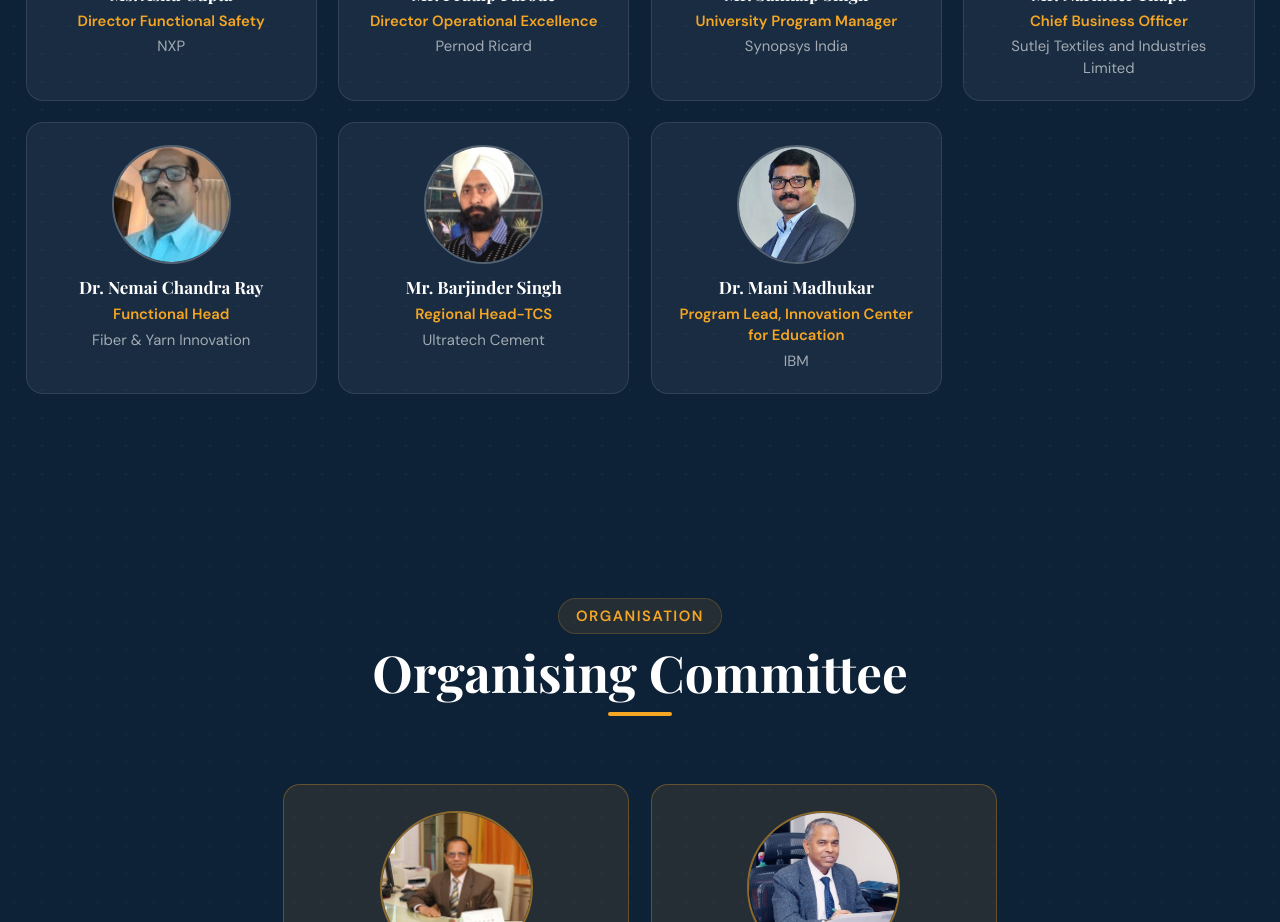
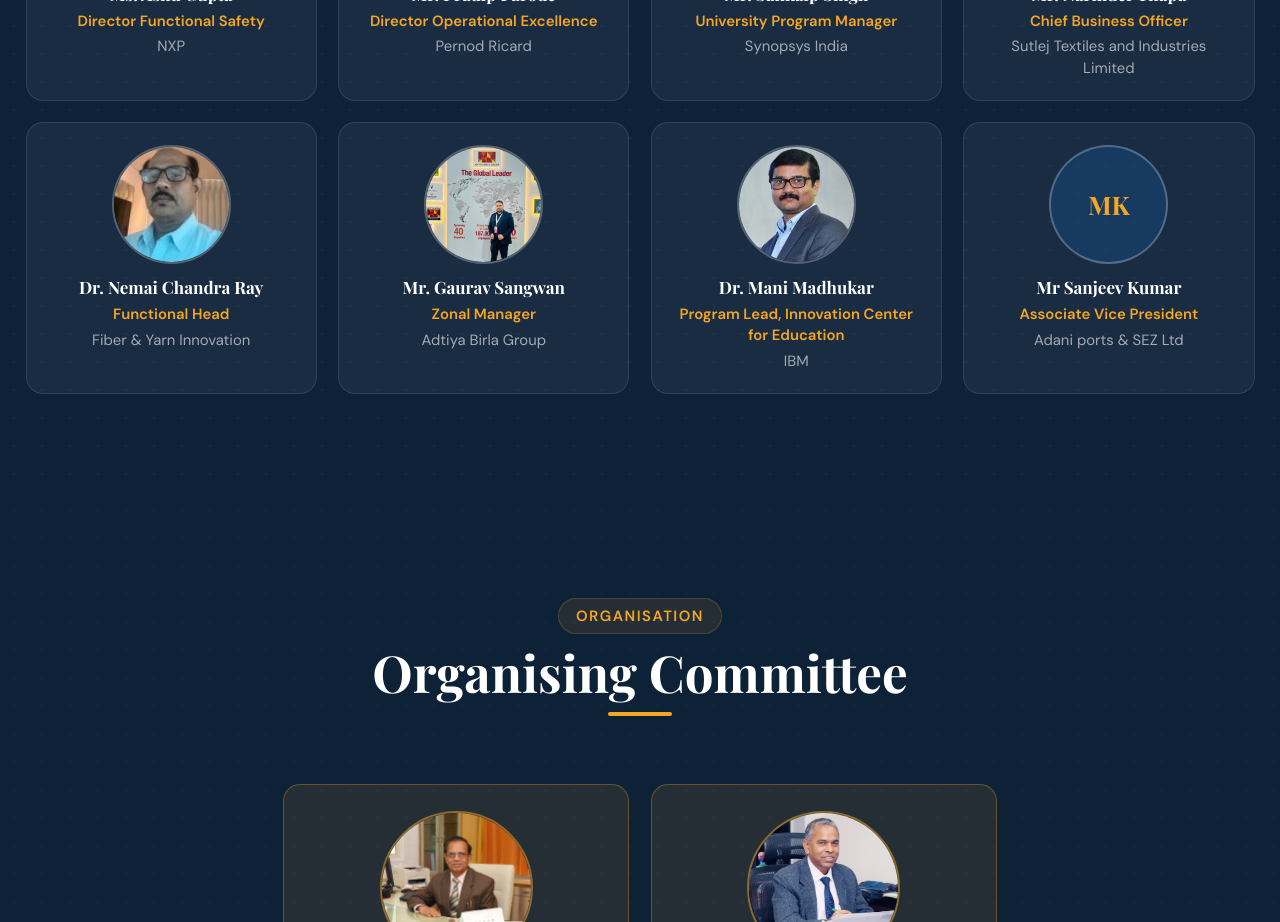
Before and after one commit to harimurugan1989/institute-academia-conclave, a React (Vite) app: page / in a window 1280 px wide. Shown: the part 7840-8762 px from the top of the page. Built offline with nearby package versions, Linux system fonts and the light colour scheme.

Commit message:
speakers and registration page updated

```diff
--- a/src/data/content.js
+++ b/src/data/content.js
@@ -223,10 +223,10 @@ export const SPEAKERS = [
   },
   {
     id: 18,
-    name: "Mr. Barjinder Singh",
-    designation: "Regional Head-TCS",
-    affiliation: "Ultratech Cement",
-    image: "/speakers/18-barjinder-singh.jpg",
+    name: "Mr. Gaurav Sangwan",
+    designation: "Zonal Manager",
+    affiliation: "Adtiya Birla Group",
+    image: "/speakers/18.jpg",
   },
   {
     id: 19,
@@ -234,6 +234,12 @@ export const SPEAKERS = [
     designation: "Program Lead, Innovation Center for Education",
     affiliation: "IBM",
     image: "/speakers/19-mani-madhukar.jpg",
+  },
+  {
+    id: 20,
+    name: "Mr Sanjeev Kumar",
+    designation: "Associate Vice President",
+    affiliation: "Adani ports & SEZ Ltd",
   },
 ];
 
--- a/src/pages/RegisterPage.jsx
+++ b/src/pages/RegisterPage.jsx
@@ -118,7 +118,7 @@ export default function RegisterPage() {
           <div className="mt-5 flex gap-3 p-4 bg-green-50 border border-green-200 rounded-xl">
             <span className="text-green-600 text-lg">✓</span>
             <p className="font-body text-sm text-green-800">
-              <span className="font-semibold">No registration fee</span> for NITJ students, faculty, and staff.
+              <span className="font-semibold">No registration fee</span> for NITJ-TBI Startups, Sponsors, NITJ students, NITJ faculty, and NITJ staff.
             </p>
           </div>
         </motion.div>
```
Also changed, not shown: public/speakers/18-barjinder-singh.jpg (deleted), public/speakers/18.jpg (added).
